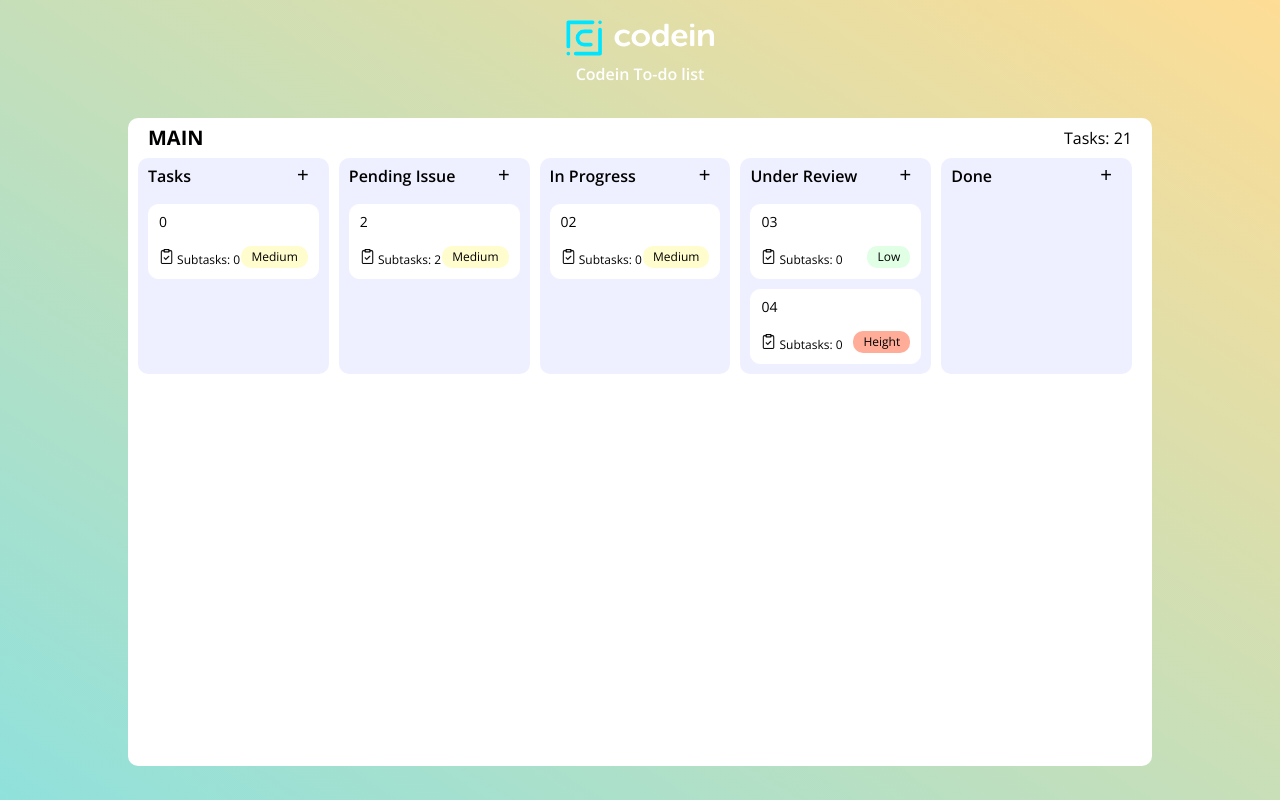
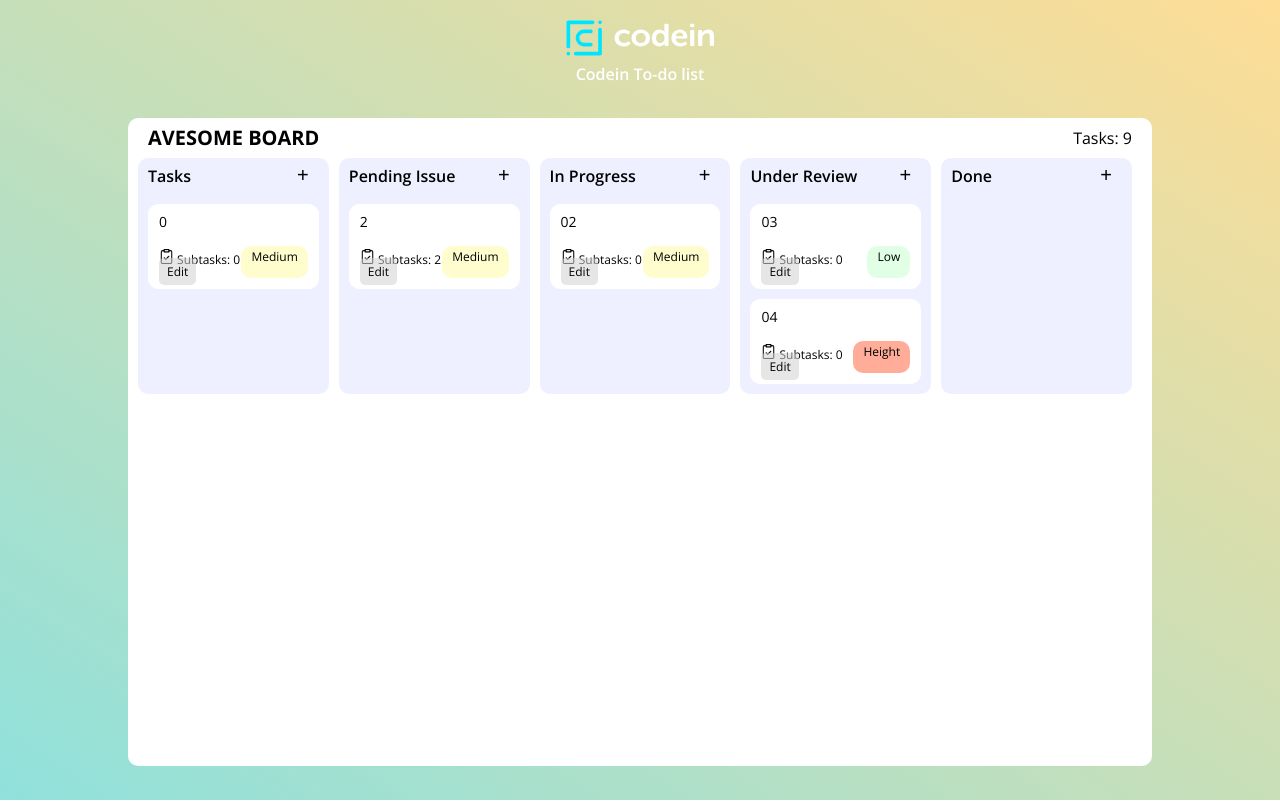
Before and after one commit to Hubert-Marzecki/kanbaBoard-vue, a Vue app: page / in a window 1280 px wide. Built offline with nearby package versions, Linux system fonts and the light colour scheme.

Commit message:
draggable adjusting

```diff
--- a/src/App.vue
+++ b/src/App.vue
@@ -8,11 +8,11 @@
       <div class="board__container">
         <!-- HEADER -->
         <div class="container__header">
-          <h1 class="header__title" @click="resetSelectedTask" > MAIN </h1>
-          <span v-if="selectedTask !== 'NONE'" class="header__title" @click="goToParentTask"> -  Go to parent task </span>
-
+          <h1 class="header__title" > <span  @click="resetSelectedTask"> AVESOME BOARD </span>
+          <span v-if="selectedTask !== 'NONE'" class="header__title" @click="goToParentTask">-  Go to parent task </span>
+</h1>
         <div class="header__info">
-          <p class="task__total">Tasks: 21</p>
+          <p class="task__total">Tasks: {{taskCount}}</p>
         </div>
         </div>
         <!-- // HEADER -->
@@ -71,6 +71,13 @@ export default {
         : toList(bfs(allTasks, task => task.id === selectedTask, task => task.subtasks))
                 .flatMap(it => it.subtasks);
         return groupBy(items, it => it.status)
+      },
+      taskCount() {
+        function count(task){
+          return task.subtasks.reduce((acc, it) => acc + count(it), 1)
+        }
+        // -1 to discard the `fake` supertask
+        return count({subtasks: this.$store.state.items}) - 1
       }
   },
 
@@ -79,16 +86,6 @@ export default {
     resetSelectedTask() {
       this.$store.commit('resetSelectedTask')
     },
-
-    find(id, tasks, parent){
-        if(tasks.length === 0 ){
-          return undefined;
-        } else if (tasks.some(task => task.id === id)) {
-          return parent
-        } else {
-          return tasks.find(task => find(id, task.subtasks, task.id))
-        }
-      },
     goToParentTask() {
       const selectedTask = this.$store.state.selectedTask
       const parent = bfs(this.$store.state.items, elem => elem.subtasks.some(it => it.id === selectedTask), elem => elem.subtasks)
--- a/src/components/MainTask.vue
+++ b/src/components/MainTask.vue
@@ -2,13 +2,17 @@
   <!-- TASK COLUMN -->
   <!-- ELEMENT -->
   <div class="list__element" draggable="true">
-    <h3 class="element__name" v-on:dblclick="changeName"  @click="displayTaskInfo">{{ name }}</h3>
+    <!-- @click="displayTaskInfo"-->
+    <h3 v-if="isChangingName === false" class="element__name" v-on:dblclick="changeName"  >{{ name }}</h3>
+    <input v-if="isChangingName === true" v-on:blur="updateName" v-on:keyup.enter="updateName" v-model="localName" class="element__name"  />
+
     <div class="element__info">
       <div class="info__subtasks">
         <img class="subtask__icon" src="../assets/clipboard.png" />
-        <span class="subtask__amount" @click="setParentTask">
+        <span class="subtask__amount" @click="displayTaskSubtasks">
           Subtasks: {{ subtasks.length }}
         </span>
+        <span class="view__notes" @click="displayTaskInfo"> Edit </span>
       </div>
       <div
         v-if="important === 'Medium'"
@@ -43,30 +47,28 @@ export default {
   data() {
     return {
       isChangingName: false,
+      localName: this.name
     };
   },
 
+
+
   methods: {
+    updateName() {
+      this.$store.commit("updateTaskName",{id: this.id, name: this.localName})
+      this.isChangingName =  false
+    },
     changeName() {
-        isChangingName = true
+        this.isChangingName = true;
     },
-
-    dragStart(e) {
-      const target = e.target;
-      e.dataTransfer = setData("card_id");
+    displayTaskInfo() {
+      this.$store.commit("displayTaskInfo", this.id);
     },
-    displayTaskInfo(e) {
-      this.$store.state.taskToDisplay = this.id;
-      console.log(this.$store.taskToDisplay );
-      this.$store.state.isTaskInfoVisible = true
-    },
-    setParentTask(e) {
-      this.$store.state.selectedTask = this.id;
-      console.log(this.$store.state.selectedTask);
+    displayTaskSubtasks() {
+      this.$store.commit("displayTaskSubtasks", this.id);
     },
   },
-  mounted() {
-  },
+
 };
 </script>
 <style scoped>
@@ -109,6 +111,12 @@ export default {
   margin-top: -3px;
   border-radius: 10px;
 }
+.view__notes{
+  padding: 5px 8px;
+  background-color: rgba(211, 211, 211, 0.562);
+  border-radius: 5px;
+  margin-left: 10px;
+}
 .info__priority--medium {
   background-color: rgb(255, 253, 206);
 }
--- a/src/components/TaskColumn.vue
+++ b/src/components/TaskColumn.vue
@@ -8,10 +8,11 @@
     <draggable
       class="list__body"
       v-model="localTasks"
+       @start="drag=true"
     >
       <!-- ELEMENT -->
       <MainTask
-        v-for="item in tasks"
+        v-for="item in localTasks"
         v-bind:id="item.id"
         v-bind:key="item.id"
         v-bind:name="item.name"
@@ -48,16 +49,21 @@ export default {
       localTasks: this.tasks
     };
   },
+  computed: {
+    // localoTasks(){
+    //   return this.tasks
+    // }
+  },
   methods: {
     checkMove(evt) {},
     addToNewArr() {},
     drop(e) {
+      console.error(e);
       const card_id = e.dataTransfer.getData("card_id", target.id);
     },
     // dispatch
     openAddTaskPanel() {
-      this.$store.state.createNewTask.status = this.columnStatus;
-      this.$store.state.createNewTask.isAddingTask = true;
+      this.$store.commit("openAddTaskPanel", this.columnStatus)
     },
   },
   mounted() {
--- a/src/main.js
+++ b/src/main.js
@@ -164,14 +164,26 @@ const store = new Vuex.Store({
       state.selectedTask = "NONE"
     },
     updateTask(state, {id, name, details, important}) {
-      const task = bfs(state.items, task => {
-        console.error(task);
-        return task.id === id;
-      }, task => task.subtasks) || {}
+      const task = bfs(state.items, task => task.id === id, task => task.subtasks) || {}
       task.name = name;
       task.details = details;
       task.important = important;
       state.isTaskInfoVisible = false;
+    },
+    displayTaskInfo(state, id) {
+      state.taskToDisplay = id;
+      state.isTaskInfoVisible = true
+    },
+    displayTaskSubtasks(state, id){
+      state.selectedTask = id;
+    },
+    openAddTaskPanel(state, status) {
+      state.createNewTask.status = status;
+      state.createNewTask.isAddingTask = true;
+    },
+    updateTaskName(state, {id, name}) {
+      const task = bfs(state.items, task => task.id === id, task => task.subtasks) || {}
+      task.name = name;
     }
   },
 });
```
Also changed, not shown: src/components/Preview.vue (deleted, +0 -30 lines).
